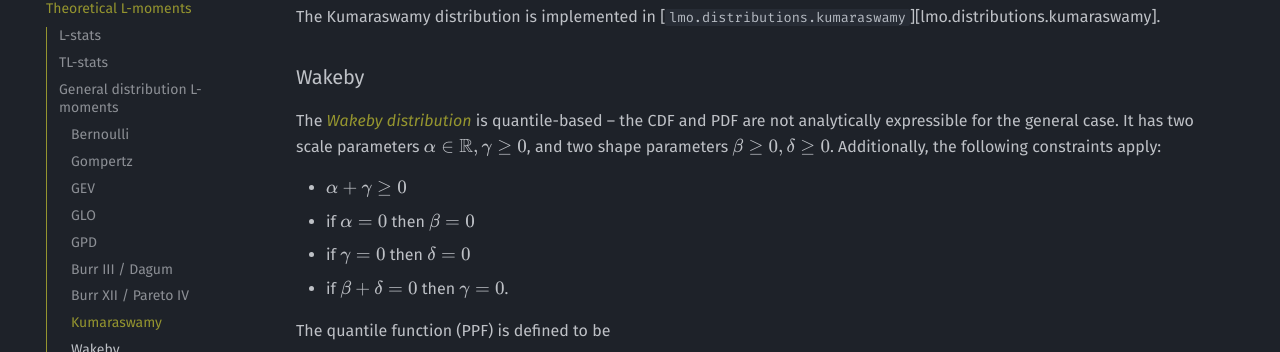
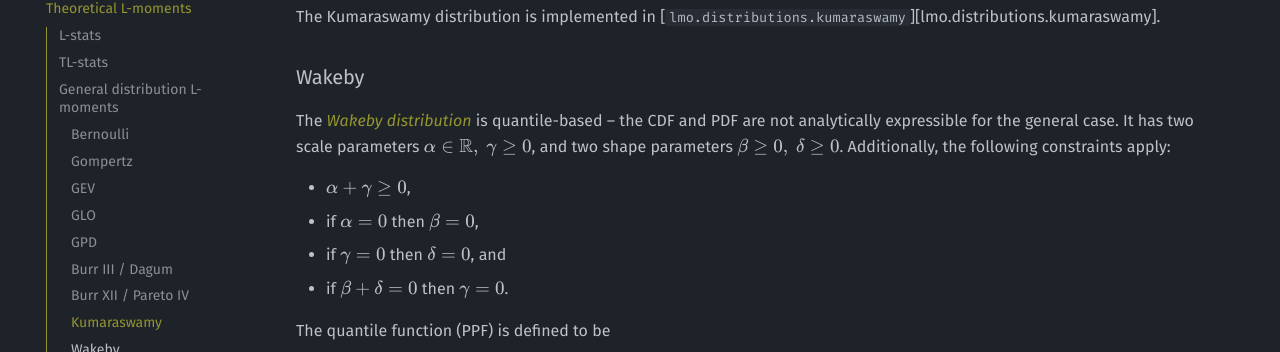
Before and after one commit to jorenham/Lmo, an MkDocs documentation site: the page built from docs/distributions.md, in a window 1280 px wide and 900 px high, scrolled down 7640 px. Shown: the part 126-478 px from the top of the window. Built offline with MkDocs 1.6.1 and Material for MkDocs 9.7.7, drawn with Linux system fonts in a browser that asks for light colours; comment, search, counter and statistics services are not loaded.

Commit message:
dotted some i's

```diff
--- a/docs/distributions.md
+++ b/docs/distributions.md
@@ -1059,13 +1059,13 @@
 The [*Wakeby distribution*](https://wikipedia.org/wiki/Wakeby_distribution)
 is quantile-based -- the CDF and PDF are not analytically expressible for the
 general case.
-It has two scale parameters \( \alpha \in \mathbb{R}, \gamma \ge 0 \),
-and two shape parameters \( \beta \ge 0, \delta \ge 0 \).
+It has two scale parameters \( \alpha \in \mathbb{R},\ \gamma \ge 0 \),
+and two shape parameters \( \beta \ge 0, \ \delta \ge 0 \).
 Additionally, the following constraints apply:
 
-- \( \alpha + \gamma \ge 0 \)
-- if \( \alpha = 0 \) then \( \beta = 0 \)
-- if \( \gamma = 0 \) then \( \delta = 0 \)
+- \( \alpha + \gamma \ge 0 \),
+- if \( \alpha = 0 \) then \( \beta = 0 \),
+- if \( \gamma = 0 \) then \( \delta = 0 \), and
 - if \( \beta + \delta = 0 \) then \( \gamma = 0 \).
 
 The quantile function (PPF) is defined to be
```
